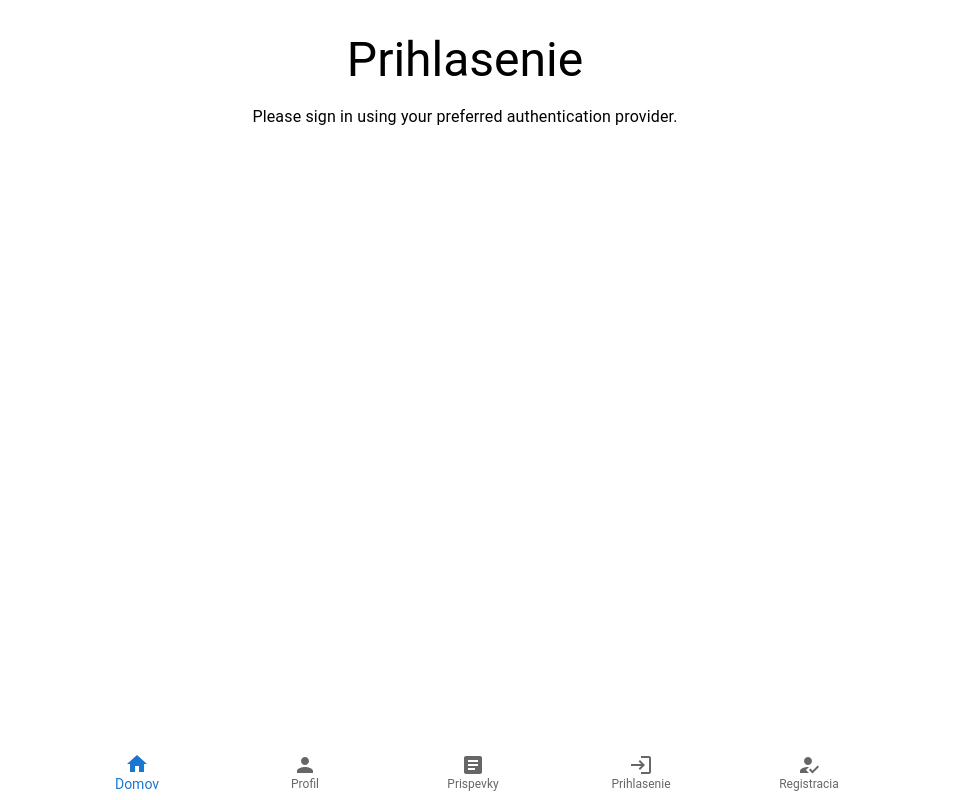
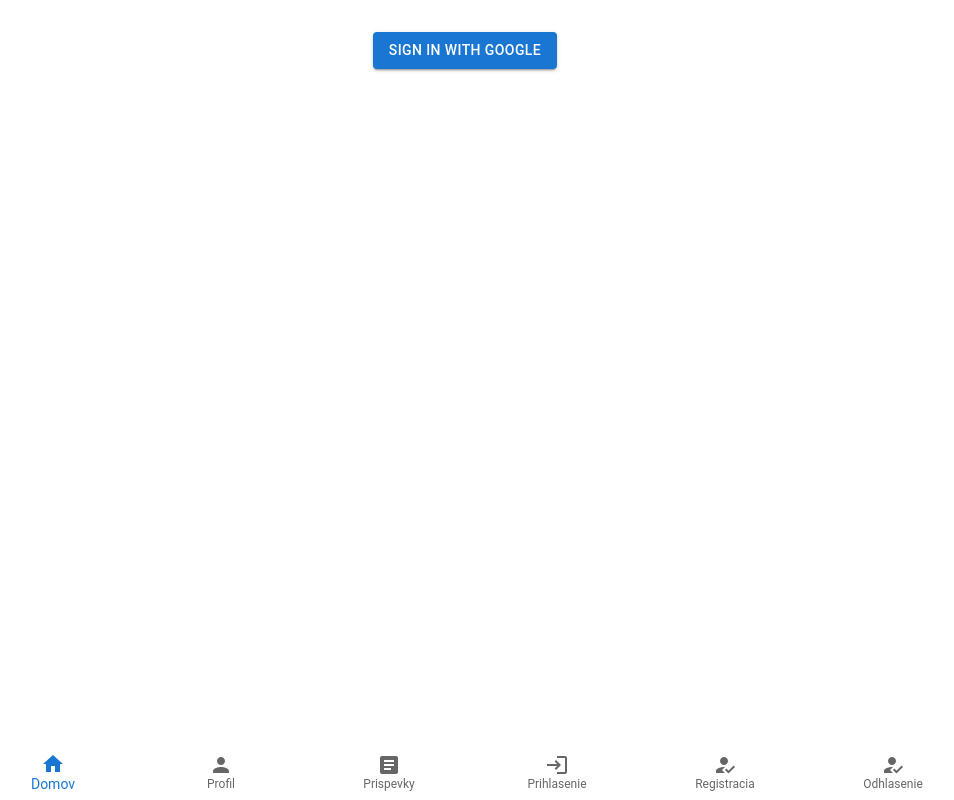
Before and after one commit to Vojta777/pukancik-personalpage, a Next.js app: page /auth/prihlasenie in a window 1280 px wide. Shown: the whole page, without its empty margins (175-1129 px from the left). Built offline with nearby package versions, Linux system fonts and the light colour scheme.

Commit message:
SingIn/LogOut

```diff
--- a/src/app/auth/prihlasenie/page.tsx
+++ b/src/app/auth/prihlasenie/page.tsx
@@ -1,29 +1,26 @@
-//src/app/auth/prihlasenie/page.tsx
+// src/app/auth/prihlasenie/page.tsx
+
+"use client"; // This makes the component a client component
 
 import React from 'react';
-import Typography from "@mui/material/Typography";
-import Container from "@mui/material/Container";
-
-// Metadata for the Sign In page
-export const metadata = {
-  title: 'Prihlasenie cez OAuth | ZoskaSnap'
-};
+import Button from "@mui/material/Button";
+import { signIn } from "next-auth/react"; // Import the signIn function
 
 const SignInPage = () => {
+  // Function to handle sign-in
+  const handleSignIn = () => {
+    signIn('google'); // Trigger Google sign-in
+  };
+
   return (
-    <main>
-      <Container maxWidth="sm" sx={{ textAlign: 'center', marginTop: '2rem' }}>
-        <Typography variant="h3" component="h1" gutterBottom>
-          Prihlasenie
-        </Typography>
-        <Typography variant="body1" gutterBottom>
-          Please sign in using your preferred authentication provider.
-        </Typography>
-        {/* Here you would add OAuth buttons like Google, GitHub, etc. */}
-        {/* Example:
-          <Button variant="contained" color="primary">Sign in with Google</Button>
-        */}
-      </Container>
+    <main style={{ textAlign: 'center', marginTop: '2rem' }}>
+      <Button
+        variant="contained"
+        color="primary"
+        onClick={handleSignIn}
+      >
+        Sign in with Google
+      </Button>
     </main>
   );
 };
--- a/src/components/NavBar.tsx
+++ b/src/components/NavBar.tsx
@@ -34,6 +34,9 @@
       case 4:
         router.push('/auth/registracia'); // Registracia
         break;
+      case 5:
+        router.push('/auth/odhlasenie'); // odhlasenie
+        break;
       default:
         router.push('/');
     }
@@ -53,6 +56,7 @@
         <BottomNavigationAction label="Prispevky" icon={<ArticleIcon />} />
         <BottomNavigationAction label="Prihlasenie" icon={<LoginIcon />} />
         <BottomNavigationAction label="Registracia" icon={<HowToRegIcon />} />
+        <BottomNavigationAction label="Odhlasenie" icon={<HowToRegIcon />} />
       </BottomNavigation>
     </Box>
   );
```
Also changed, not shown: src/app/(home)/page.tsx (+13 -12 lines), src/app/auth/odhlasenie/page.tsx (+21 -10 lines), src/sections/AuthHomeView.tsx (added, +20 -0 lines), src/sections/NonAuthHomeView.tsx (added, +16 -0 lines).
